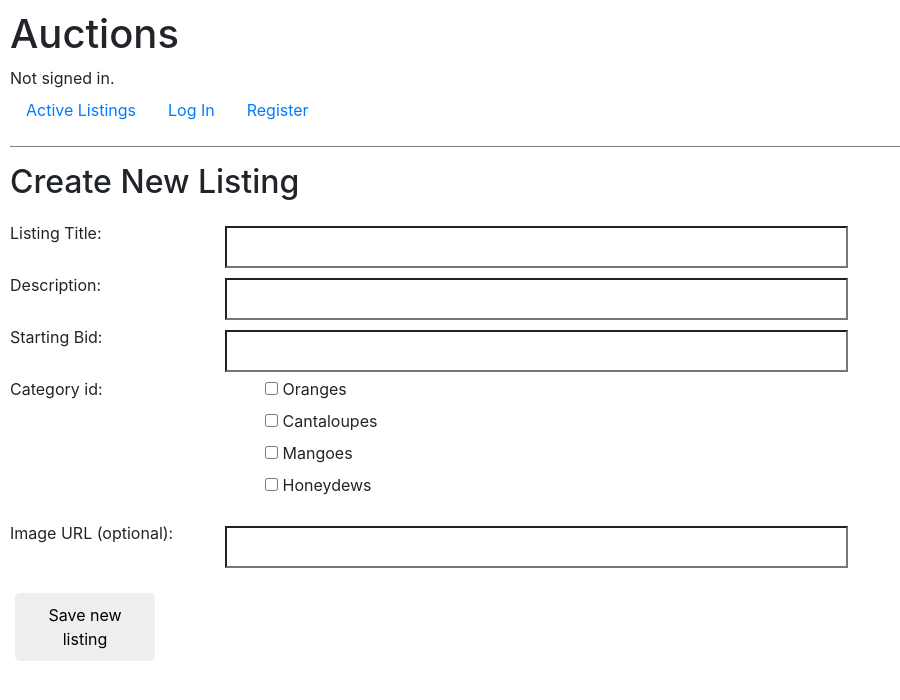
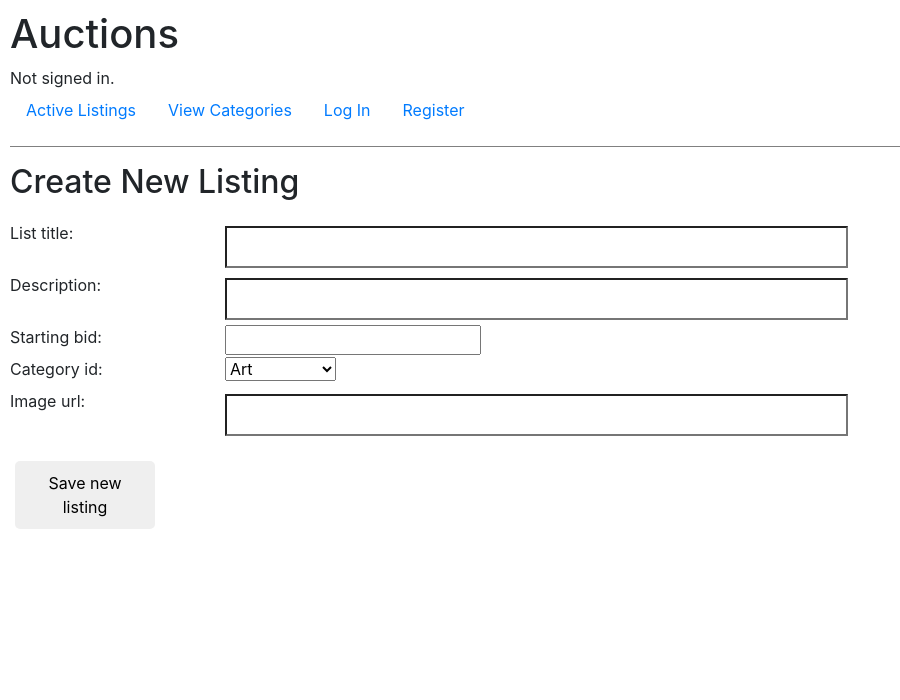
Before and after one commit to b-edward/auctions, a Django app: page /create in a window 1280 px wide. Shown: the top 700 px of the page, without its empty margins (0-900 px from the left). Run offline with Django 3.2, Linux system fonts and the light colour scheme; some libraries are stand-ins or nearby versions.

Commit message:
working on categories reqs

```diff
--- a/auctions/models.py
+++ b/auctions/models.py
@@ -6,13 +6,33 @@ class User(AbstractUser):
     pass
 
 class Listing(models.Model):
+    CATEGORIES= [
+    ('art', 'Art'),
+    ('business', 'Business'),
+    ('collectibles', 'Collectibles'),
+    ('electronics', 'Electronics'),
+    ('fashion', 'Fashion'),
+    ('garden', 'Garden'),
+    ('home', 'Home'),
+    ('industrial', 'Industrial'),
+    ('motors', 'Motors'),
+    ('outdoors', 'Outdoors'),
+    ('sports', 'Sports'),
+    ('toys', 'Toys'),
+    ('none', 'None')
+    ]
+
     poster_id = models.ForeignKey(User, on_delete=models.CASCADE, related_name="poster")
     list_title = models.CharField(max_length=100, help_text="Enter a title using 100 characters or less.")
     description	= models.CharField(max_length=1000, help_text="Enter a description using 1000 characters or less.")
     starting_bid = models.DecimalField(max_digits=10, decimal_places=2)
     highest_bid = models.DecimalField(max_digits=10, decimal_places=2)
     high_bidder = models.ForeignKey(User, on_delete=models.CASCADE, related_name="high_bidder")
-    category_id	= models.CharField(max_length=100)
+    category_id = models.CharField(
+        max_length=100,
+        choices=CATEGORIES,
+        default='None'
+    )
     image_url = models.CharField(max_length=300, help_text="Enter the URL of an image, using 300 characters or less.")
     active = models.BooleanField()
 
--- a/auctions/static/auctions/styles.css
+++ b/auctions/static/auctions/styles.css
@@ -108,3 +108,7 @@ input[type=text] {
     border-radius: 0%;
     display: block;
 }
+
+.form-group {
+    width: 30%;
+}
--- a/auctions/templates/auctions/index.html
+++ b/auctions/templates/auctions/index.html
@@ -8,6 +8,8 @@
     </div>
 
     <h2>Active Listings</h2>
+
+
 
     <ul>
         {% for listing in listings %}
@@ -24,6 +26,7 @@
                 <img src="{{ listing.image_url }}" alt="(No picture)" width="200" height="125">
             </div>
         </div>
+        {{listing.category_id}}
         {% endfor %}
     </ul>
 
--- a/auctions/templates/auctions/layout.html
+++ b/auctions/templates/auctions/layout.html
@@ -19,6 +19,9 @@
         <ul class="nav">
             <li class="nav-item">
                 <a class="nav-link" href="{% url 'index' %}">Active Listings</a>
+            </li>
+            <li class="nav-item">
+                <a class="nav-link" href="{% url 'categories' %}">View Categories</a>
             </li>
             {% if user.is_authenticated %}
                 <li class="nav-item">
--- a/auctions/urls.py
+++ b/auctions/urls.py
@@ -15,5 +15,7 @@ urlpatterns = [
     path("bid/<str:title>", views.bid, name="bid"),
     path("close/<str:title>", views.close, name="close"),
     path("closed", views.closed, name="closed"),
-    path("comment/<str:title>", views.comment, name="comment")
+    path("comment/<str:title>/$", views.comment, name="comment"),
+    path("category/<str:category>", views.category, name="category"),
+    path("categories", views.categories, name="categories")
 ]
--- a/auctions/views.py
+++ b/auctions/views.py
@@ -6,27 +6,38 @@ from django.shortcuts import render
 from django.urls import reverse
 from django import forms
 from .models import *
-from . import util
 from django.contrib.auth.decorators import login_required
+from django.forms import ModelForm
 
 CATEGORIES= [
-    ('orange', 'Oranges'),
-    ('cantaloupe', 'Cantaloupes'),
-    ('mango', 'Mangoes'),
-    ('honeydew', 'Honeydews'),
+    ('art', 'Art'),
+    ('business', 'Business'),
+    ('collectibles', 'Collectibles'),
+    ('electronics', 'Electronics'),
+    ('fashion', 'Fashion'),
+    ('garden', 'Garden'),
+    ('home', 'Home'),
+    ('industrial', 'Industrial'),
+    ('motors', 'Motors'),
+    ('outdoors', 'Outdoors'),
+    ('sports', 'Sports'),
+    ('toys', 'Toys'),
+    ('none', 'None')
     ]
 
 # Form for creating a new listing
-class NewListingForm(forms.Form):
-    list_title = forms.CharField(widget=forms.TextInput(attrs={'size':100}), label = "Listing Title", max_length=100)
-    description = forms.CharField(widget=forms.TextInput(attrs={'size':100}), label = "Description", max_length=1000)
-    starting_bid = forms.DecimalField(widget=forms.TextInput(attrs={'size':100}), label = "Starting Bid", max_digits=10, decimal_places=2)
-    category_id = forms.MultipleChoiceField(
-        required=False,
-        widget=forms.CheckboxSelectMultiple,
-        choices=CATEGORIES,
-    )
-    image_url = forms.CharField(widget=forms.TextInput(attrs={'size':100}), label="Image URL (optional)", max_length=300, required=False)
+class NewListingForm(ModelForm):
+    class Meta:
+        model = Listing
+        fields = ['list_title', 'description', 'starting_bid', 'category_id', 'image_url']
+    '''
+    = forms.CharField(widget=forms.TextInput(attrs={'size':100}), label = "Listing Title", max_length=100)
+     = forms.CharField(widget=forms.TextInput(attrs={'size':100}), label = "Description", max_length=1000)
+     = forms.DecimalField(widget=forms.TextInput(attrs={'size':100}), label = "Starting Bid", max_digits=10, decimal_places=2)
+     = forms.CharField()
+     = forms.CharField(widget=forms.TextInput(attrs={'size':100}), label="Image URL (optional)", max_length=300, required=False)
+    '''
+
 
 # Form for bidding on an auction
 class NewBidForm(forms.Form):
@@ -47,6 +58,7 @@ def index(request):
         "listings": active_listings, "bids": bids
     })
 
+
 # Closed listings page
 def closed(request):
     closed_listings = Listing.objects.filter(active=False)
@@ -55,6 +67,25 @@ def closed(request):
         "listings": closed_listings
     })
 
+
+# View listings by Category
+def category(request, category):
+    category_listings = Listing.objects.filter(category_id=category) #.filter(active=True)
+
+    return render(request, "auctions/category.html", {
+        "listings": category_listings, "category": category
+    })
+
+
+# View categories
+def categories(request):
+    categories = []
+
+    categories = [i for i in CATEGORIES]
+
+    return render(request, "auctions/categories.html", {
+        "categories": categories
+    })
 
 # Login to existing account
 def login_view(request):
@@ -113,6 +144,8 @@ def register(request):
 
 # Create a new auction listing
 def create_new(request):
+    form = NewListingForm()
+
     if request.method == "POST":
         # Validate submitted listing
         new_input = NewListingForm(request.POST)
@@ -136,7 +169,7 @@ def create_new(request):
 
     else:
         return render(request, "auctions/create.html", {
-            "form": NewListingForm()
+            "form": form
         })
 
 
```
Also changed, not shown: auctions/migrations/0001_initial.py, db.sqlite3.
